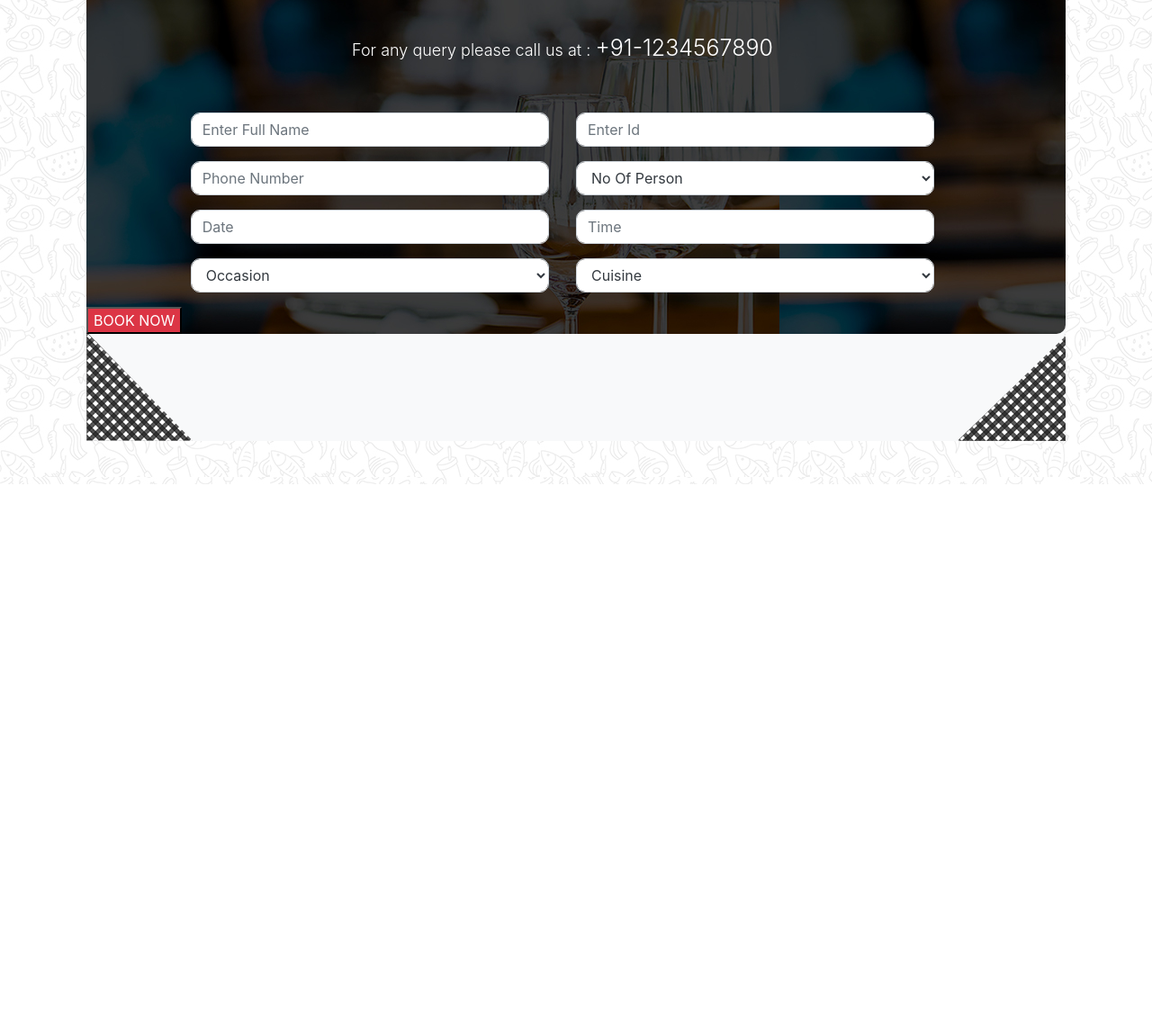
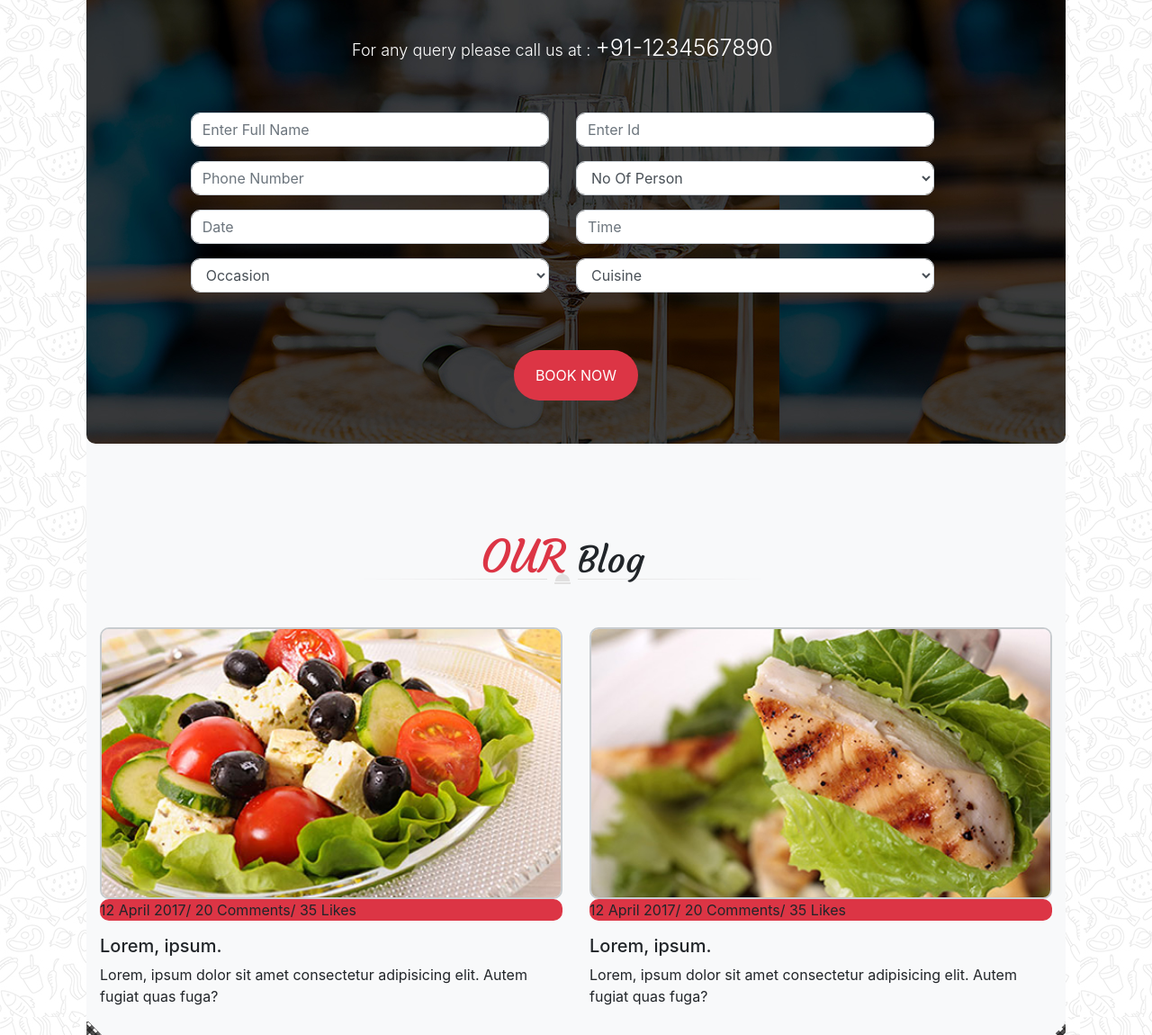
Before and after one commit to TheodoraE/site_du_chef, a website: page index.html in a window 1280 px wide. Shown: the part 2758-3908 px from the top of the page at 90% size. Before the commit the page ends 3296 px from the top, so only its background shows below. Drawn offline with nearby package versions, Linux system fonts and the light colour scheme.

Commit message:
s3 presque

```diff
--- a/index.html
+++ b/index.html
@@ -353,7 +353,7 @@
                 </div>
                 <div class="col-3 d-flex justify-content-end align-items-start"><img src="./public/images/box-right-top-grey.png" alt=""></div>
             </div>
-          <!-- formulaire -->
+            <!-- formulaire -->
             <div class="container imagebg mt-5">
                 <!-- titre -->
                 <div class="row text-white w-100">
@@ -414,8 +414,36 @@
                     </div>
                     <div class="col-lg-1"></div>
                 </form>
-                <div class="row">
-                    <button class="bg-danger text-white">BOOK NOW</button>
+                <div class="row d-flex justify-content-center py-5">
+                    <button class="bg-danger text-white py-3 px-4 mx-2 bouton3">BOOK NOW</button>
+                </div>
+            </div>
+            <!-- 2ème partie : Our Blog -->
+            <div class="container mt-5">
+                <div class="row titremenu w-100">
+                    <h1 class="titreh1 pt-5 mb-5 w-100 text-center"><span>OUR</span> Blog</h1>
+                </div>
+                <div class="row" id="blog">
+                    <div class="col-6">
+                        <div id="imgBlog"><img src="./public/images/blog_img1.jpg" alt="" class="w-100"></div>
+                        <div class="stat">
+                            <p><span class="chiffre">12</span> April 2017<span class="barre">/</span> <span class="chiffre">20</span> Comments<span class="barre">/</span> <span class="chiffre">35</span> Likes</p>
+                        </div>
+                        <div class="description">
+                            <h5>Lorem, ipsum.</h5>
+                            <p>Lorem, ipsum dolor sit amet consectetur adipisicing elit. Autem fugiat quas fuga?</p>
+                        </div>
+                    </div>
+                    <div class="col-6">
+                        <div id="imgBlog"><img src="./public/images/blog_img2.jpg" alt="" class="w-100"></div>
+                        <div class="stat">
+                            <p><span class="chiffre">12</span> April 2017<span class="barre">/</span> <span class="chiffre">20</span> Comments<span class="barre">/</span> <span class="chiffre">35</span> Likes</p>
+                        </div>
+                        <div class="description">
+                            <h5>Lorem, ipsum.</h5>
+                            <p>Lorem, ipsum dolor sit amet consectetur adipisicing elit. Autem fugiat quas fuga?</p>
+                        </div>
+                    </div>
                 </div>
             </div>
           <!-- fin de page de section -->
--- a/src/sass/modules/_section1.sass
+++ b/src/sass/modules/_section1.sass
@@ -13,23 +13,23 @@
     span
         color: $red
         font-size: 50px
-    div
-        .boutonsliste
-            a
-                font-family: Courgette
-                border: none
-                border-bottom: solid 1px $gray
-                border-right: solid 1px $gray
-                i
-                    color: $gray
-                span
-                    font-size: 25px
-                    color: $dark
-            .active
-                border-right: 5px $danger solid
-                border-bottom: solid 1 px $gray
-                i
-                    color: $danger
+
+.boutonsliste
+    a
+        font-family: Courgette
+        border: none
+        border-bottom: solid 1px $gray
+        border-right: solid 1px $gray
+        i
+            color: $gray
+        span
+            font-size: 25px
+            color: $dark
+    .active
+        border-right: 5px $danger solid
+        border-bottom: solid 1 px $gray
+        i
+            color: $danger
 .card
     max-height: max-content
     border: none
--- a/src/sass/modules/_section3.sass
+++ b/src/sass/modules/_section3.sass
@@ -9,4 +9,17 @@
             font-size: 25px
     .radius
         border-radius: 10px
-        color: $dark
+    .bouton3
+        font-weight: light
+        border: none
+        border-radius: 30px
+
+#blog
+    div
+        #imgBlog
+            img
+                border-radius: 10px
+                border: 2px solid $gray
+        .stat
+            background-color: $danger
+            border-radius: 10px
```
Also changed, not shown: public/css/app.css.
